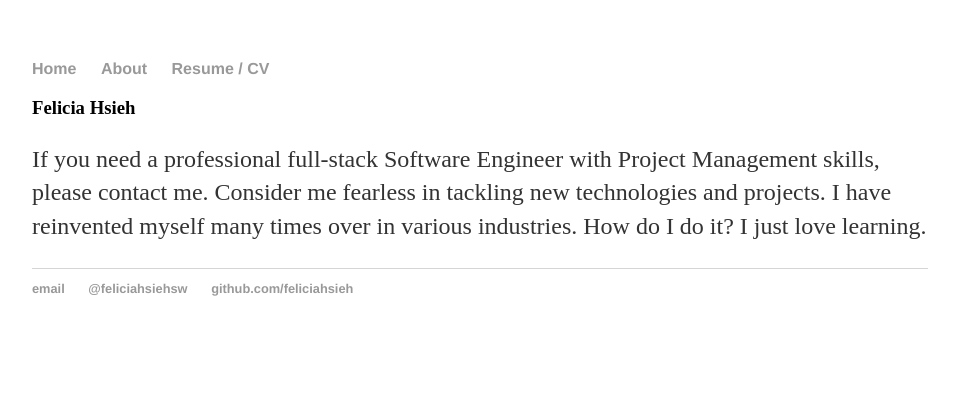
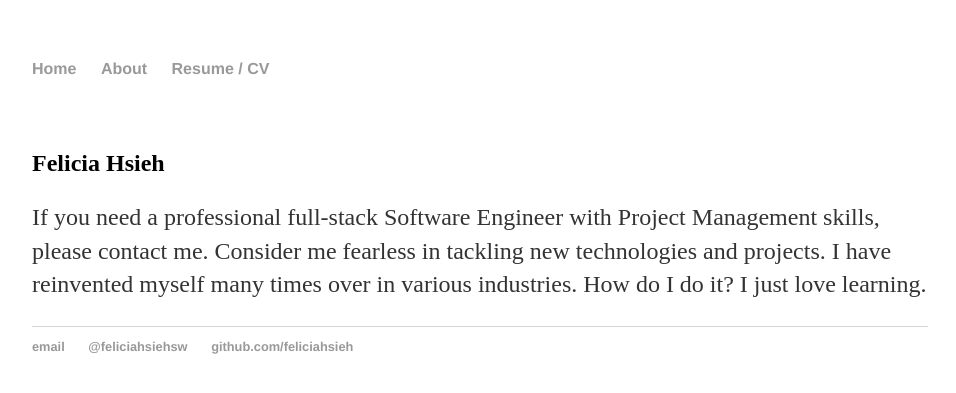
Before and after one commit to feliciahsieh/feliciahsieh.github.io, a Jekyll site: the page built from about/index.html, in a window 1280 px wide. Shown: the top 393 px of the page, without its empty margins (160-1116 px from the left). Built offline with Jekyll 4.4.1, drawn with Linux system fonts in a browser that asks for light colours.

Commit message:
Formatting title

```diff
--- a/about/index.html
+++ b/about/index.html
@@ -3,6 +3,7 @@ layout: default
 title: Felicia Hsieh/About
 ---
 <div class="blurb">
-  <h3>Felicia Hsieh</h3>
+  <br><br>
+  <h2>Felicia Hsieh</h2>
   <p>If you need a professional full-stack Software Engineer with Project Management skills, please contact me. Consider me fearless in tackling new technologies and projects. I have reinvented myself many times over in various industries. How do I do it? I just love learning.</p>
 </div><!-- /.blurb -->
```
